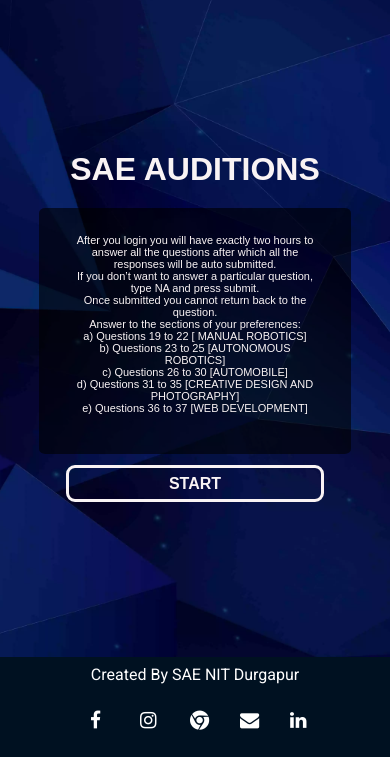
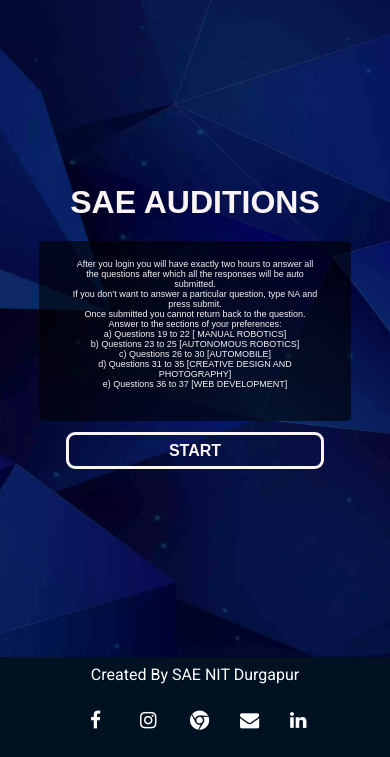
Before and after one commit to SAE-INDIA-NIT-Durgapur/auditions2k22, a Django app: page /response/ in a window 390 px wide. Shown: the part 86-843 px from the top of the page. Run offline with Django 3.2, Linux system fonts and the light colour scheme; a user stored in the database is signed in; some libraries are stand-ins or nearby versions.

Commit message:
fonts change

```diff
--- a/auditions/response/templates/response/index.html
+++ b/auditions/response/templates/response/index.html
@@ -60,7 +60,7 @@
 }
 .rulebox{
   background-color: rgba(0,0,0, 0.6);
-  width: 60vw;
+  width: 65vw;
   margin-left: 20vw;
     margin-bottom: 20px;
   padding: 10px 0px 10px;
@@ -94,11 +94,11 @@
   background-color: rgba(0,0,0, 0.6);
   width: 80vw;
   margin-left: 10vw;
-  padding: 10px 0px 10px;
+  padding: 2px 0px 2px;
   border-radius: 2%;
 }
   .rulebox p{
-      font-size:11px;
+      font-size:9px;
   }
 
 }
```
